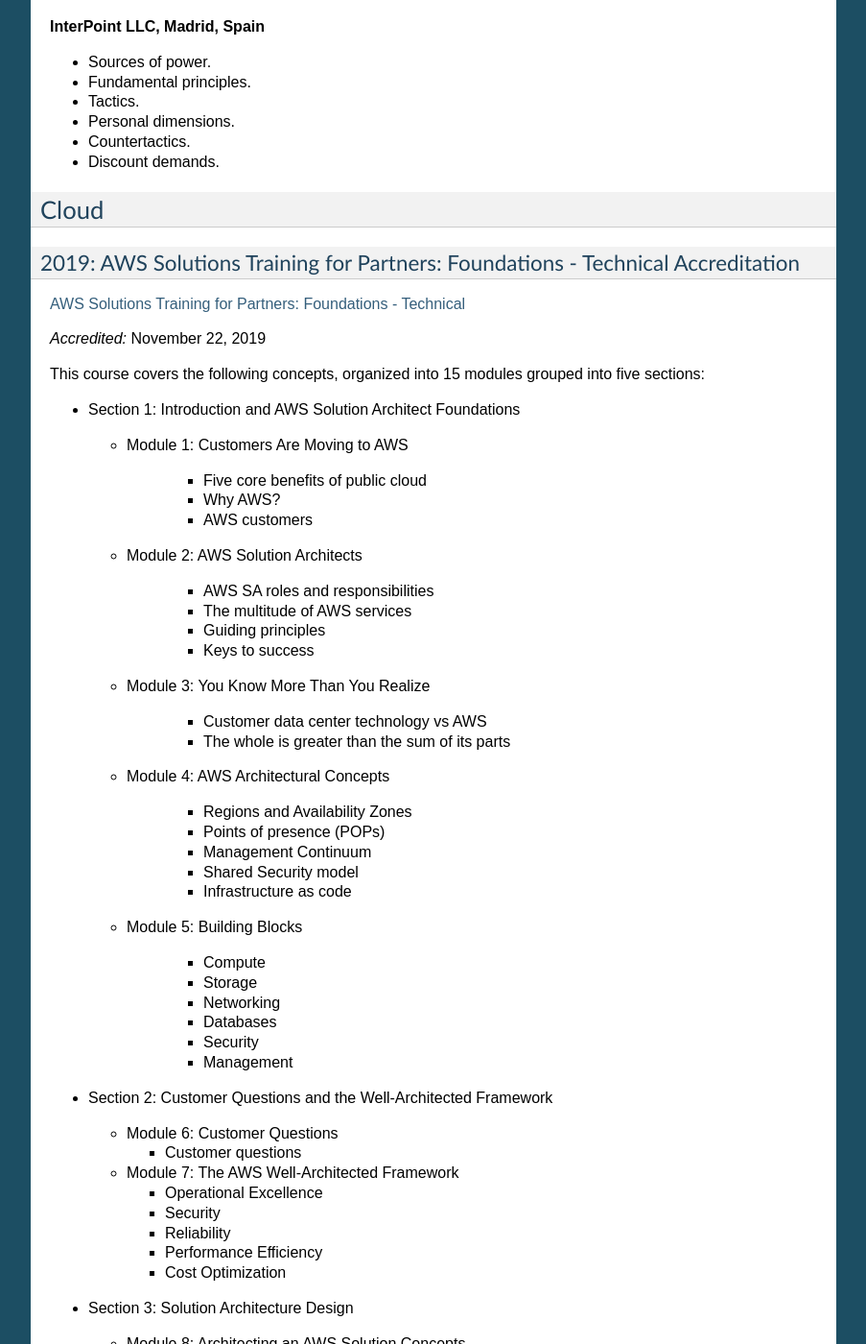
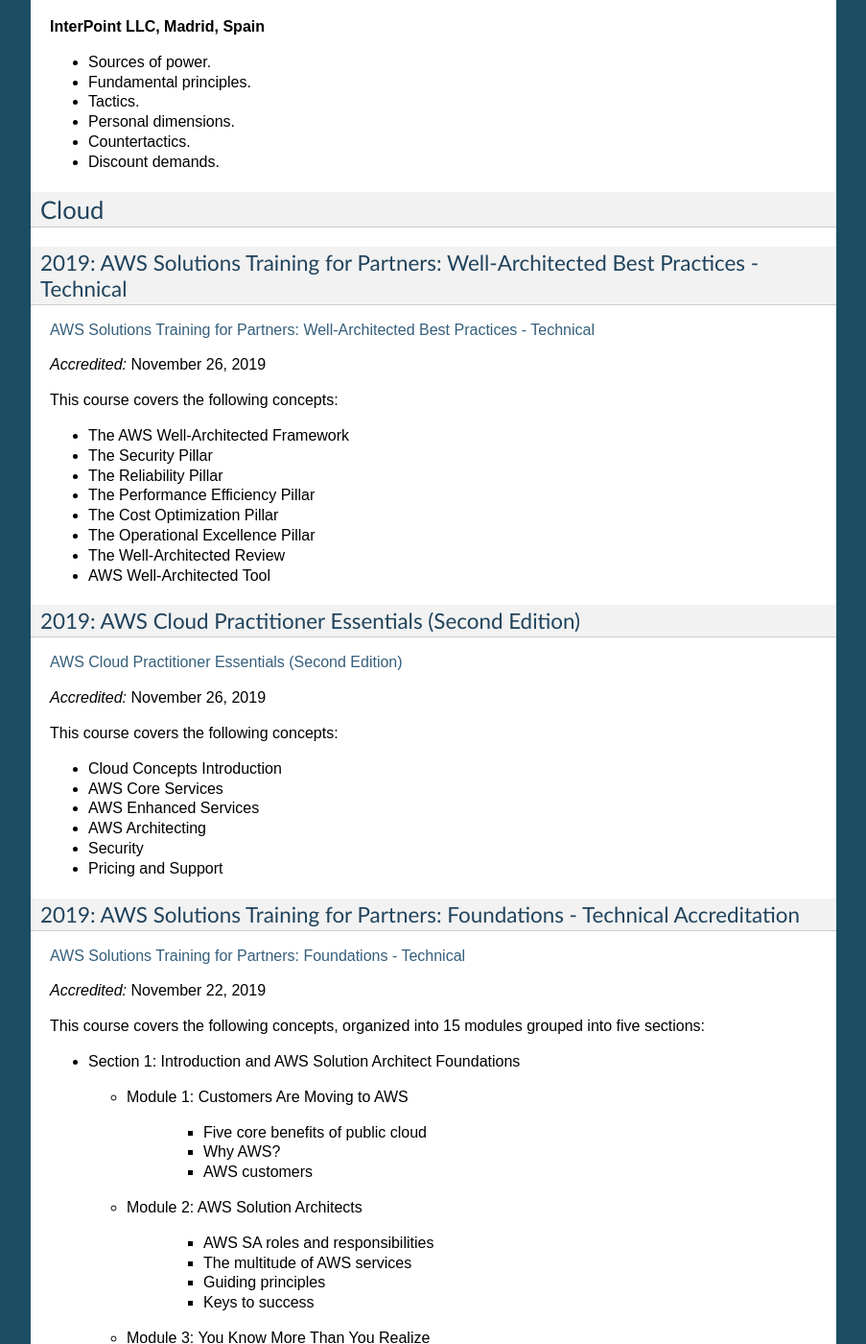
Before and after one commit to jacubero/Resume, a Sphinx documentation site: the page built from docs/training.rst, in a window 1280 px wide and 1400 px high, scrolled down 4279 px. Shown: the whole window at 96% size, without its empty margins (198-1101 px from the left). Built offline with Sphinx 7.4.7, drawn with Linux system fonts in a browser that asks for light colours; some of the changed text lies outside the part shown.

Commit message:
New version

```diff
--- a/docs/training.rst
+++ b/docs/training.rst
@@ -289,6 +289,52 @@
 Cloud
 *****
 
+2019: AWS Solutions Training for Partners: Well-Architected Best Practices - Technical
+======================================================================================
+
+`AWS Solutions Training for Partners: Well-Architected Best Practices - Technical <https://github.com/jacubero/Resume/blob/master/Certificates/AWSWell-ArchitectedBestPractices.pdf>`_
+
+*Accredited:* November 26, 2019
+
+This course covers the following concepts:
+
+* The AWS Well-Architected Framework
+
+* The Security Pillar
+
+* The Reliability Pillar
+
+* The Performance Efficiency Pillar
+
+* The Cost Optimization Pillar
+
+* The Operational Excellence Pillar
+
+* The Well-Architected Review
+
+* AWS Well-Architected Tool
+
+2019: AWS Cloud Practitioner Essentials (Second Edition)
+========================================================
+
+`AWS Cloud Practitioner Essentials (Second Edition) <https://github.com/jacubero/Resume/blob/master/Certificates/AWSCloudPractitionerEssentials.pdf>`_
+
+*Accredited:* November 26, 2019
+
+This course covers the following concepts:
+
+* Cloud Concepts Introduction
+
+* AWS Core Services
+
+* AWS Enhanced Services
+
+* AWS Architecting
+
+* Security
+
+* Pricing and Support
+
 2019: AWS Solutions Training for Partners: Foundations - Technical Accreditation
 ================================================================================
 
@@ -698,8 +744,8 @@
 
 * Session 6: Scaling Out Your OpenStack.
 
-Cisco CloudCenter (CliQr) Sales/Pre-sales Bootcamp
-==================================================
+2017: Cisco CloudCenter (CliQr) Sales/Pre-sales Bootcamp
+========================================================
 
 *Date:* October 17, 2016
 
```
Also changed, not shown: 3 other files.
